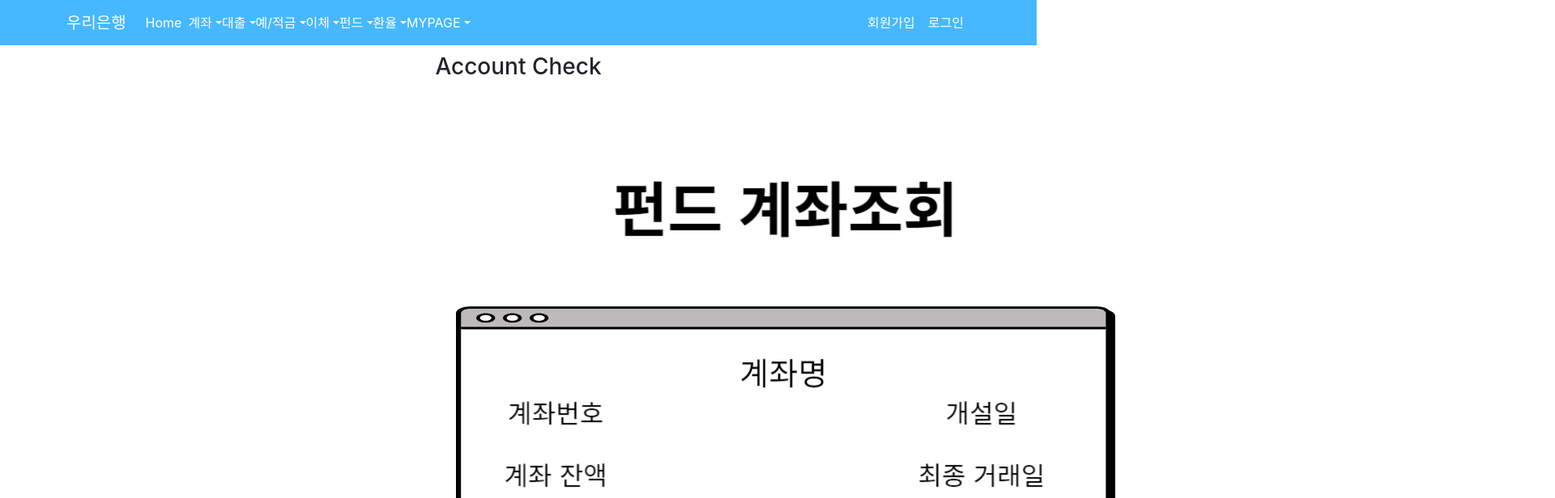
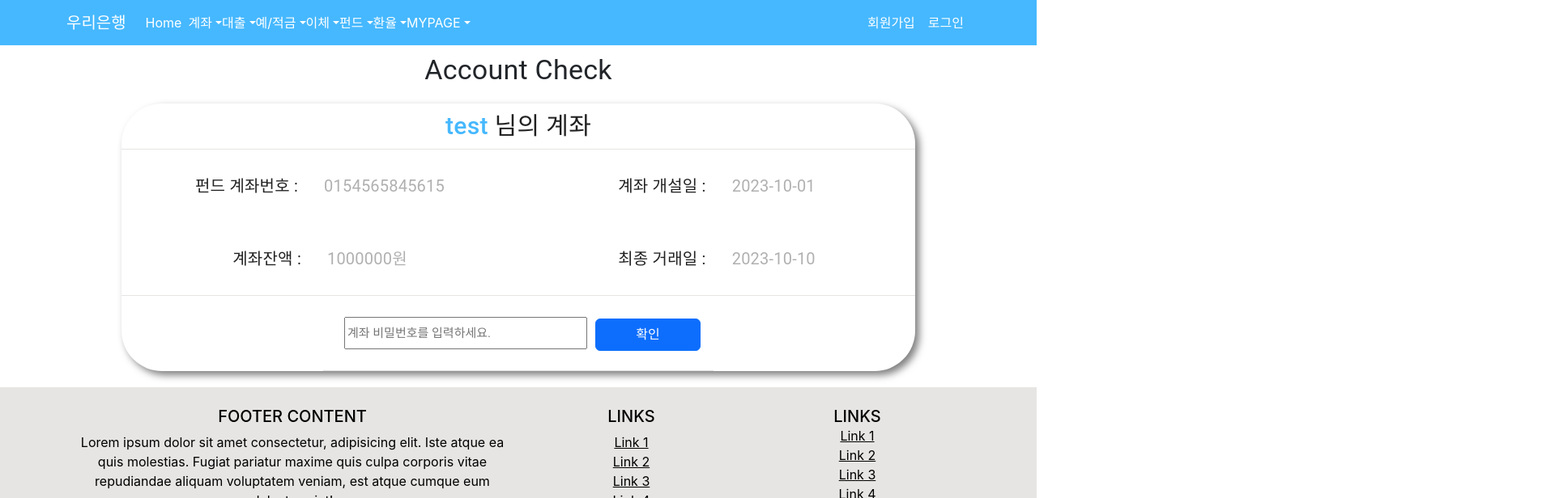
Before and after one commit to kangseungmin2/PjTeam, a React (Create React App) app in the folder front-end/: page /accountChk in a window 1280 px wide. Shown: the top 616 px of the page at 81% size, 1920 px wide, since content can reach past the window. Built offline with nearby package versions, Linux system fonts and the light colour scheme; the HTML template or start-up script is replaced by a standard one.

Commit message:
branch-JJH//front-end//화면추가

```diff
--- a/front-end/src/ApiService.js
+++ b/front-end/src/ApiService.js
@@ -14,6 +14,12 @@ class ApiService {
     fundList(){
         console.log('fundList() 호출');
         return axios.get(SAMPLE_API_BASE_URL); // 스프링부트와 통신
+    }
+
+    // accountList
+    accountList(id){
+        console.log('accountList() 호출',id);
+        return axios.get(SAMPLE_API_BASE_URL+"/"+id); // 스프링부트와 통신
     }
 
     // // insert
--- a/front-end/src/component/fund/accountChk.js
+++ b/front-end/src/component/fund/accountChk.js
@@ -1,17 +1,154 @@
 import React, { Component } from "react";
-import aChk from "../../resource/펀드계좌조회RE.jpg";
+import { Table, TableHead, TableBody, TableRow, TableCell, Typography, TableFooter } from "@mui/material";
+import className from 'classnames';
+import ApiService from "../../ApiService";
 
 export default class accountChk extends Component {
-    fundDetail = () => {
-        this.props.history.push("/fundDetail");
+    constructor(props) {
+        super(props);
+
+        this.state = {
+            accountList:[],
+            message:null
+        }
     }
+
+    // // 라이프사이클 중 컴포넌트가 생성된 후 사용자에게 보여지기까지의 전체 과정을 렌더링
+    // componentDidMount(){
+    //     this.accountList();
+    //  }
+
+    //  accountList = () => {
+    //     const id = "iu";
+    //     ApiService.accountChk(id)
+    //     .then(res => {
+    //         this.setState({
+    //             accountList : res.data
+    //         })
+    //     })
+    //     .catch(err => {
+    //         console.log('accountList() Error!!', err);
+    //     })
+
+    //  }
+
+    // passwordChk = (fAccount) => {
+
+    // }
+
+
     render(){
         return(
-            <div>
-                <h3>Account Check</h3>
-                <img src={aChk} onClick={this.fundDetail}/>
+            <div align = 'center'>
+                <Typography variant="h4">
+                Account Check
+                </Typography>
+                {/* <form onSubmit={passwordChk(fAccount)}> */}
+                <form>
+                    <Table style={box}>
+                        <TableHead style={style} >
+                            <TableRow>
+                                <TableCell style={style2} colSpan={4}><span style={{color : '#46B8FF'}}>test</span>  님의 계좌</TableCell>
+                            </TableRow>
+                        </TableHead>
+
+                        <TableBody style={tableBody}>
+                            <TableRow style={style}>
+                                <span style={boxText}>
+                                    <TableCell style={style3}>펀드 계좌번호 : </TableCell>
+                                    <TableCell style={style4}>0154565845615</TableCell>
+                                </span>
+                                <span style={boxText}>
+                                    <TableCell style={style3}>계좌 개설일 : </TableCell>
+                                    <TableCell style={style4}>2023-10-01</TableCell>
+                                </span>
+                            </TableRow>
+                            <TableRow style={style}>
+                                <span style={boxText}>
+                                    <TableCell style={style3}>계좌잔액 : </TableCell>
+                                    <TableCell style={style4}>1000000원</TableCell>
+                                </span>
+                                <span style={boxText}>
+                                    <TableCell style={style3}>최종 거래일 : </TableCell>
+                                    <TableCell style={style4}>2023-10-10</TableCell>
+                                </span>
+                            </TableRow>
+                        </TableBody>
+
+                        <TableFooter>
+                            <TableRow style={style}>
+                                <TableCell>
+                                    <input type="password" style={pwd} placeholder="계좌 비밀번호를 입력하세요."/>
+                                    <button type="submit" className="btn btn-primary btn-block md-3" style={button}>확인</button>
+                                </TableCell>
+                            </TableRow>
+                        </TableFooter>
+                    </Table>
+                </form>
             </div>
         );
     }
+}
+const styleHader = {
+    display : 'flex',
+    justifyContent : 'center',
+    alignItems : 'center',
+    backgroundColor:'#46B8FF'
+}
 
+const style = {
+    display : 'flex',
+    justifyContent : 'center',
+    alignItems : 'center'
 }
+
+const style2 = {
+    fontSize : '30px',
+    border : 'none'
+}
+
+const style3 = {
+    fontSize : '20px',
+    border : 'none'
+}
+
+const style4 = {
+    fontSize : '20px',
+    border : 'none',
+    color : '#b0b0b0'
+}
+
+const box = {
+    borderRadius: '50px 50px' ,
+    boxShadow: '5px 5px 10px rgba(0, 0, 0, 0.5)',
+    width : '50vw',
+    height : '20vw',
+    margin : '20px 20px'
+}
+
+const boxText = {
+    width : '450px',
+    height : '50px',
+    margin : '20px 20px',
+    display : 'flex',
+    justifyContent : 'center',
+    alignItems : 'center'
+}
+
+const pwd ={
+    width : '300px',
+    height : '40px',
+    margin : '10px',
+    fontSize : '15px'
+}
+
+const button = {
+    width : '130px',
+    height : '40px',
+    textAlign : 'center'
+}
+
+const tableBody = {
+    borderTop : '1px solid rgb(230, 229, 227)',
+    borderBottom : '1px solid rgb(230, 229, 227)'
+}
--- a/front-end/src/component/fund/fundList.js
+++ b/front-end/src/component/fund/fundList.js
@@ -59,7 +59,7 @@ class fundList extends Component{
 
                     <TableBody style={style}>
                         {this.state.fundList.map(product=>
-                        <TableRow key={product.fpName}>
+                        <TableRow key={product.fpName} onClick={this.accountChk}>
                                 <TableCell component="th" scope='product' style={style2}>{product.fpName}</TableCell>
                                 <TableCell style={style2}>{product.fpNum}</TableCell>
                                 <TableCell style={style2}>{product.marketPrice}</TableCell>
```
Also changed, not shown: 2 other files (tests, documents, lock files or other folders).
